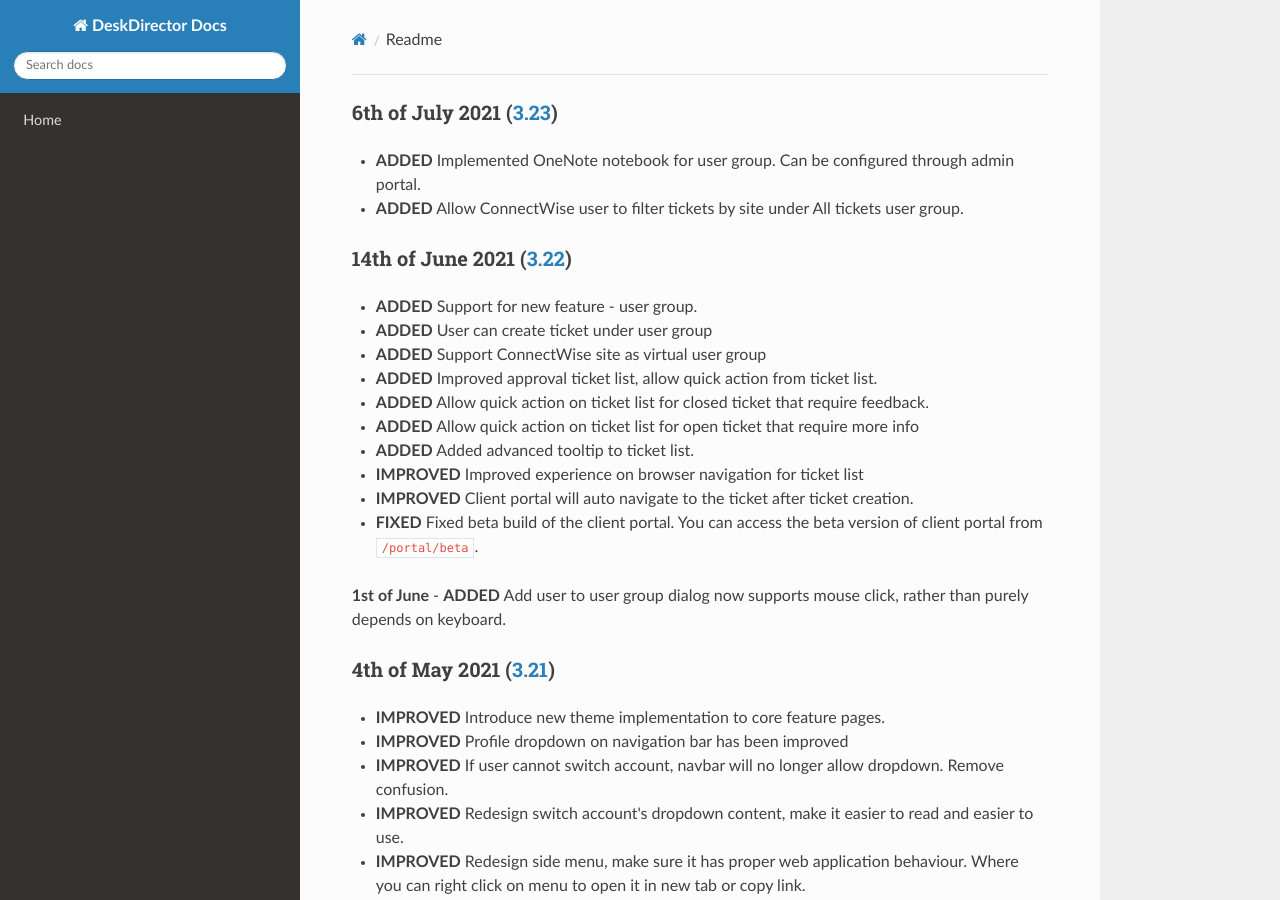
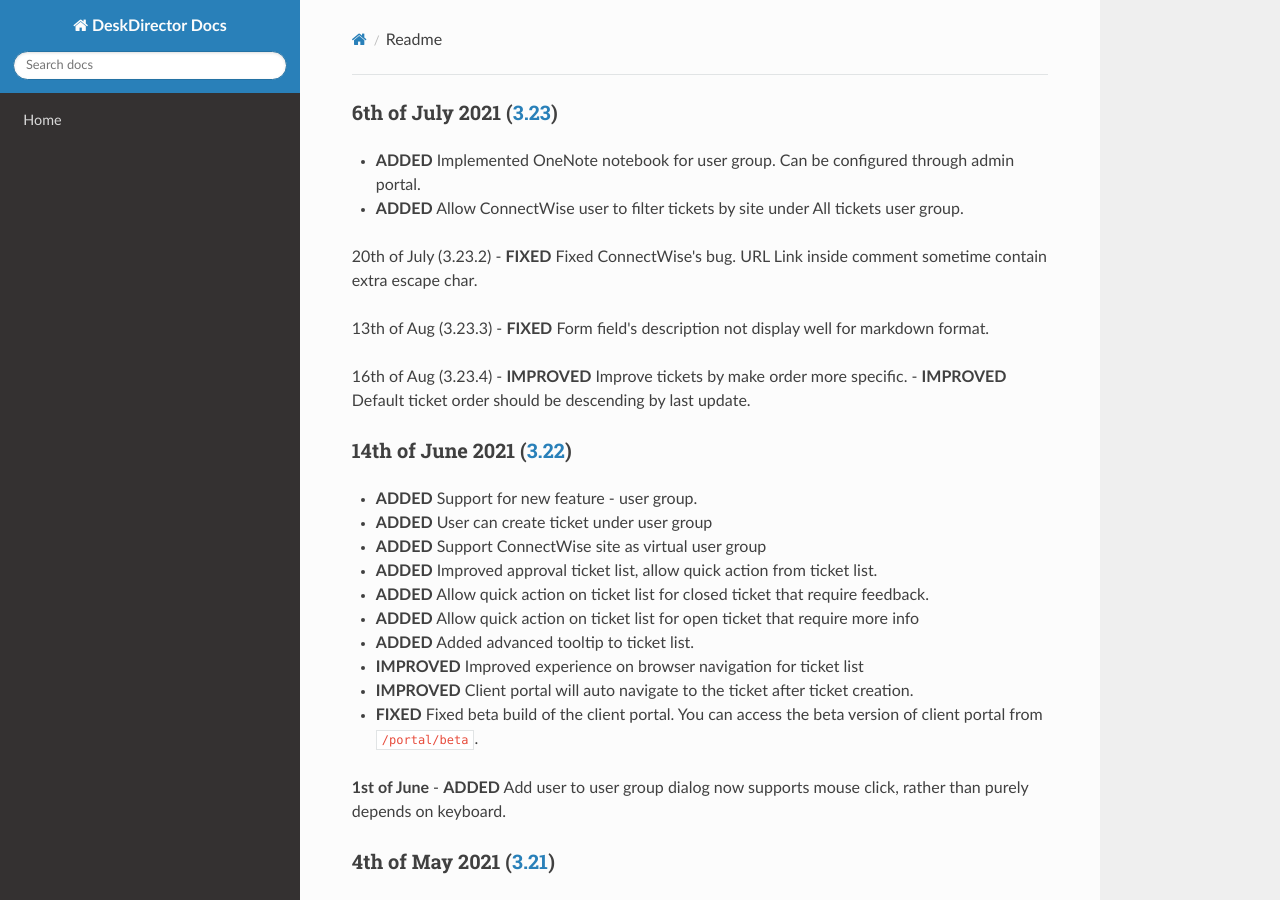
Before and after one commit to DeskDirector/docs, an MkDocs documentation site: the page built from docs/_release/portal/readme.md, in a window 1280 px wide and 900 px high. Built offline with MkDocs 1.6.1, drawn with Linux system fonts in a browser that asks for light colours; nearby versions of some CDN libraries; old or Windows-style settings are respelled for this version of MkDocs.

Commit message:
Update readme.md

```diff
--- a/docs/_release/portal/readme.md
+++ b/docs/_release/portal/readme.md
@@ -1,6 +1,16 @@
 ### 6th of July 2021 ([3.23](v3.23))
 - **ADDED** Implemented OneNote notebook for user group. Can be configured through admin portal.
 - **ADDED** Allow ConnectWise user to filter tickets by site under All tickets user group.
+
+20th of July (3.23.2)
+- **FIXED** Fixed ConnectWise's bug. URL Link inside comment sometime contain extra escape char.
+
+13th of Aug (3.23.3)
+- **FIXED** Form field's description not display well for markdown format.
+
+16th of Aug (3.23.4)
+- **IMPROVED** Improve tickets by make order more specific.
+- **IMPROVED** Default ticket order should be descending by last update.
 
 ### 14th of June 2021 ([3.22](v3.22))
 - **ADDED** Support for new feature - user group.
```
